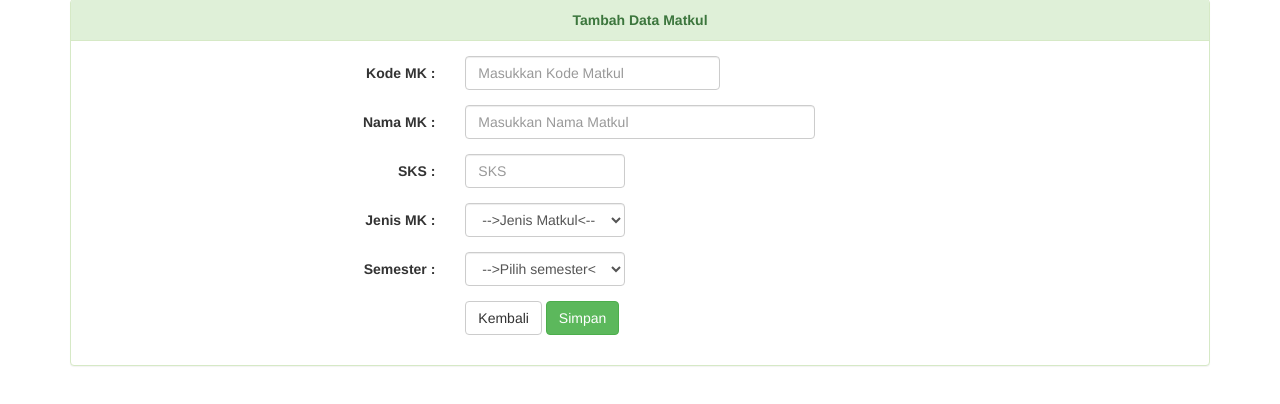
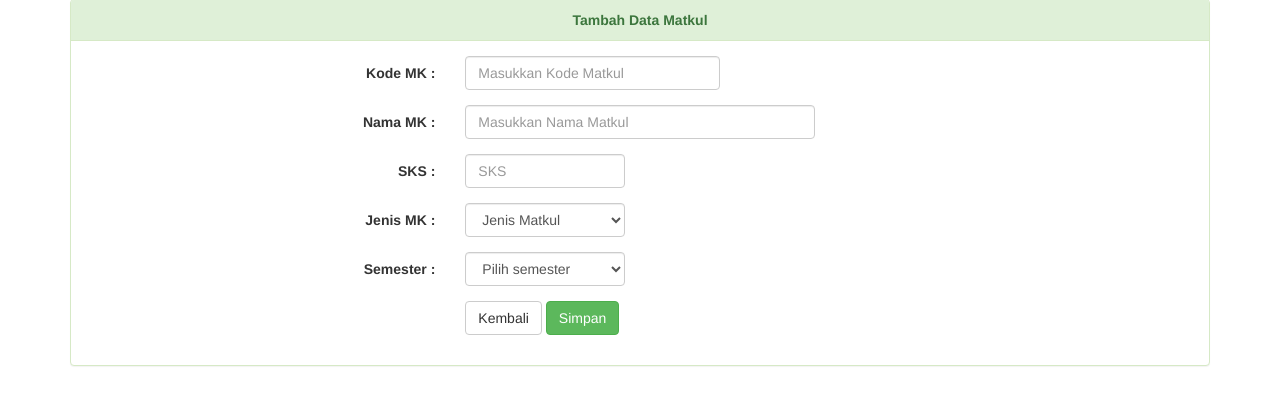
Before and after one commit to fann133/Siakad-Uas_SIM-SIA, a CodeIgniter app: page /siakad-uas/index.php/matkul/tambah in a window 1280 px wide; the page is wider, and only the part inside the window is pictured. Shown: the part 71-475 px from the top of that part. Run offline with CodeIgniter, Linux system fonts and the light colour scheme.

Commit message:
Perubahan di bagian edit matkul.

```diff
--- a/application/views/matkul/v_edit.php
+++ b/application/views/matkul/v_edit.php
@@ -27,7 +27,7 @@
                         <div class="form-group">
                             <label for="angkatan" class="control-label col-sm-4">SKS :</label>
                             <div class="col-sm-2">
-                                <input required class="form-control" name="jumlah" type="number" id="jumlah" value="<?= $data['sks_mk'] ?>" placeholder="SKS" />
+                                <input required class="form-control" name="jumlah" type="text" idmode="numeric" id="jumlah" value="<?= $data['sks_mk'] ?>" placeholder="SKS" />
                             </div>
                         </div>
 
@@ -35,7 +35,7 @@
                             <label for="jenis" class="control-label col-sm-4">Jenis MK :</label>
                             <div class="col-sm-2">
                                 <select required class="form-control" name="jenis" id="jenis">
-                                    <option value="" disabled <?php echo empty($data['jenis_mk']) ? 'selected' : ''; ?>>-->Jenis Matkul<--</option>
+                                    <option value="" disabled <?php echo empty($data['jenis_mk']) ? 'selected' : ''; ?>>Jenis Matkul</option>
                                     <option value="wajib" <?php echo set_select('jenis', 'wajib', $data['jenis_mk'] == 'wajib'); ?>>Wajib</option>
                                     <option value="pilihan" <?php echo set_select('jenis', 'pilihan', $data['jenis_mk'] == 'pilihan'); ?>>Pilihan</option>
                                     <option value="khusus" <?php echo set_select('jenis', 'khusus', $data['jenis_mk'] == 'khusus'); ?>>Khusus</option>
@@ -47,7 +47,7 @@
                             <label for="semester" class="control-label col-sm-4">Semester :</label>
                             <div class="col-sm-2">
                                 <select required class="form-control" name="semester" id="semester">
-                                    <option value="" disabled <?php echo empty($data['semester']) ? 'selected' : ''; ?>>-->Pilih semester<--</option>
+                                    <option value="" disabled <?php echo empty($data['semester']) ? 'selected' : ''; ?>>Pilih semester</option>
                                     <option value="I" <?php echo set_select('semester', 'I', $data['semester_mk'] == 'I'); ?>>I</option>
                                     <option value="II" <?php echo set_select('semester', 'II', $data['semester_mk'] == 'II'); ?>>II</option>
                                     <option value="III" <?php echo set_select('semester', 'III', $data['semester_mk'] == 'III'); ?>>III</option>
```
